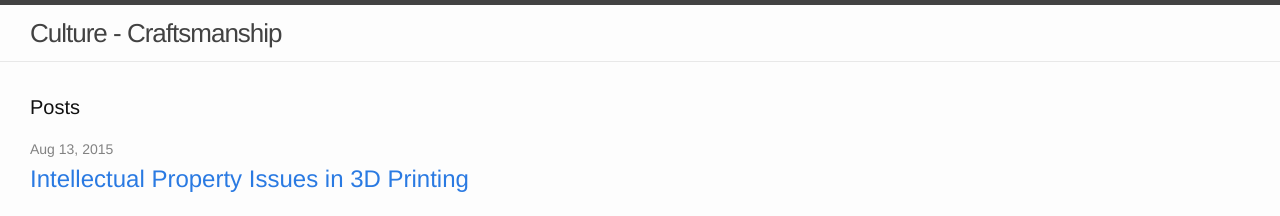
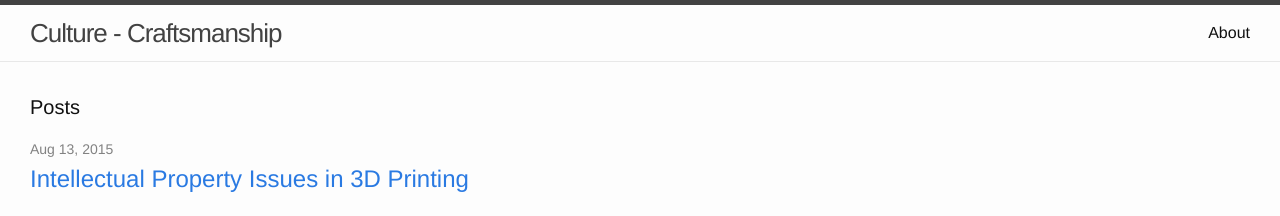
Before and after one commit to karthicksmail/bigscreen, a Jekyll site: the page built from index.html, in a window 1280 px wide. Shown: the top 216 px of the page. Built offline with Jekyll 4.4.1, drawn with Linux system fonts in a browser that asks for light colours.

Commit message:
only hide on print

```diff
--- a/_sass/_bigscreen.scss
+++ b/_sass/_bigscreen.scss
@@ -1,11 +1,5 @@
 .wrapper {
   max-width: 100%;
-}
-
-.site-nav {
-  .page-link {
-    visibility: hidden;
-  }
 }
 
 .post {
@@ -21,6 +15,9 @@
 }
 
 @media print {
+  .site-nav {
+    visibility: hidden;
+  }
   .post-content {
     h2 {
       font-weight: bold;
```
